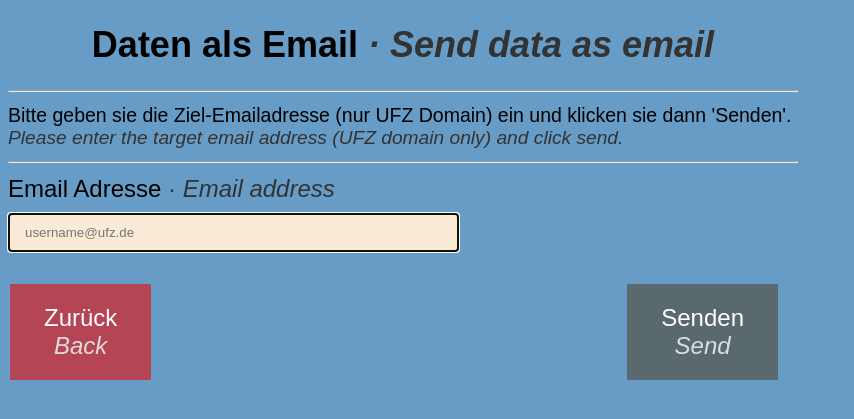
After one commit to jknappe/access-log, a Flask app: page /email_form in a window 1280 px wide. The commit adds this page. Shown: the top 419 px of the page, without its empty margins (0-854 px from the left). Run offline with Flask 2, Linux system fonts and the light colour scheme; some libraries are stand-ins or nearby versions.

Commit message:
adds email functionality and reads email address from form input

```diff
--- a/app.py
+++ b/app.py
@@ -11,7 +11,7 @@ app = Flask(__name__)
 app.config['MAIL_SERVER']='smtp.office365.com'
 app.config['MAIL_PORT'] = 587
 app.config['MAIL_USERNAME'] = 'fgd-accesslog@outlook.com'
-app.config['MAIL_PASSWORD'] = '***'
+app.config['MAIL_PASSWORD'] = os.environ['email_pw']
 app.config['MAIL_USE_TLS'] = True
 mail = Mail(app)
 
@@ -153,14 +153,24 @@ def download_data():
 def shutdown():
     os.system("sudo shutdown -h now")
 
-@app.route("/email")
-def email():
-   msg = Message('UFZ FGD: Access Log', sender = 'fgd-accesslog@outlook.com', recipients = ['jan.knappe@gmail.com'])
-   msg.body = "Please find attached the most recent copy of the UFZ Research Green Roof Access Log database.\n\nNOTE: This email account is unsupervised. Do not reply."
-   with app.open_resource("../Downloads/access_log_export.csv") as fp:
+@app.route('/email_form', methods=['POST', 'GET'])
+def email_form():
+    if request.method == 'POST':
+        return redirect(url_for('email_success'))
+    else:
+        return render_template('email_form.html')
+
+@app.route('/email_success', methods=['POST', 'GET'])
+def email_success():
+    # TODO check for WiFi
+    email_address = request.form['email_address']
+    msg = Message(subject = 'UFZ FGD: Access Log', sender = 'fgd-accesslog@outlook.com', recipients = [email_address])
+    msg.body = "Please find attached the most recent copy of the UFZ Research Green Roof Access Log database.\n\nNOTE: This email account is unsupervised. Do not reply."
+    # TODO send the latest copy
+    with app.open_resource("../Downloads/access_log_export.csv") as fp:
         msg.attach(datetime.now().strftime("%Y%m%d-%H%M") + "_accesslog.csv", "text/csv", fp.read())
-   mail.send(msg)
-   return "Sent"
+    mail.send(msg)
+    return render_template('email_success.html', email_address=email_address)
 
 # Debugger
 #=====================================================
--- a/templates/admin.html
+++ b/templates/admin.html
@@ -17,7 +17,7 @@
             <td><a href="{{ url_for('download_data') }}" class="next-button">Daten exportieren<br /><i>Export data</i> </a></td>
         </tr>
         <tr>
-            <td><a href="{{ url_for('email') }}" class="next-button">Email senden<br /><i>Send email</i> </a></td>
+            <td><a href="{{ url_for('email_form') }}" class="next-button">Email senden<br /><i>Send email</i> </a></td>
 
         </tr>
         <tr>
--- /dev/null
+++ b/templates/email_form.html
@@ -0,0 +1,59 @@
+{% extends 'base.html' %}
+
+{% block head %}
+<title>Email senden · Send email</title>
+{% endblock %}
+
+{% block body %}
+<div class="content">
+
+    <h1>Daten als Email <span>· Send data as email</span></h1>
+
+    <hr />
+
+    <div class="deutsch">
+        Bitte geben sie die Ziel-Emailadresse (nur UFZ Domain) ein und klicken sie dann 'Senden'.
+    </div>
+
+    <div class="english">
+        Please enter the target email address (UFZ domain only) and click send.
+    </div>
+
+    <hr />
+
+    <form id="email_form" name="email_form" action="email_success" method="POST">
+
+        <div>
+            <label for="name" class="deutsch">Email Adresse</label>
+            <label for="name" class="english">· Email address</label><br />
+            <!-- <input type="email" id="email_address" pattern=".+@ufz\.de" size="50" required> -->
+            <input type="email" name="email_address" id="email_address" size="50" placeholder="username@ufz.de"  autofocus="autofocus" required>
+            <br />
+            <br />
+        </div>
+
+        <div>
+            <!-- <input type="submit" value="Send Request"> -->
+            <button id="send_email" type="submit" class="next-button">Senden<br /><i>Send</i></button>
+            <!-- <button id="btnSubmit" type="submit" class="next-button">Senden<br /><i>Send</i></button> -->
+        </div>
+
+    </form>
+
+    <!-- return back button -->
+    <a href="{{ url_for('admin') }}" class="home-button" id="home-button">Zurück<br /><i>Back</i> </a>
+
+</div>
+
+    <!-- JS for automatic redirect after two minutes -->
+    <script>
+        window.setTimeout(function(){
+
+        // Move to a new location or you can do something else
+        window.location.href = "/";
+
+        }, 120000);
+
+    </script>
+
+{% endblock %}
```
Also changed, not shown: templates/email_success.html (added, +41 -0 lines), access-log.db.
